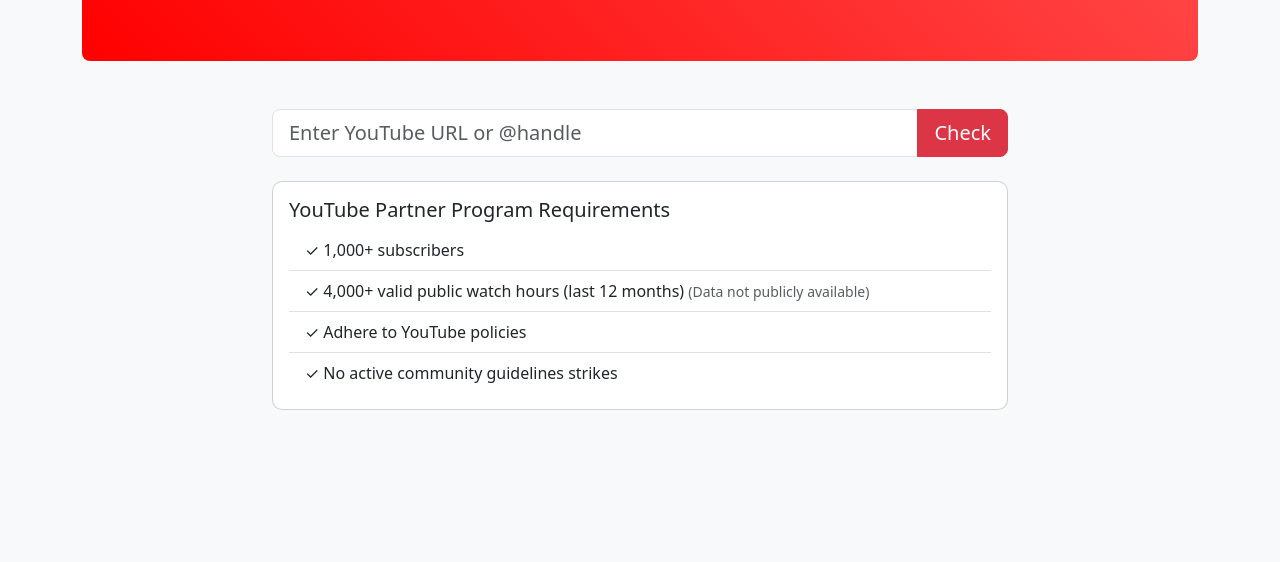
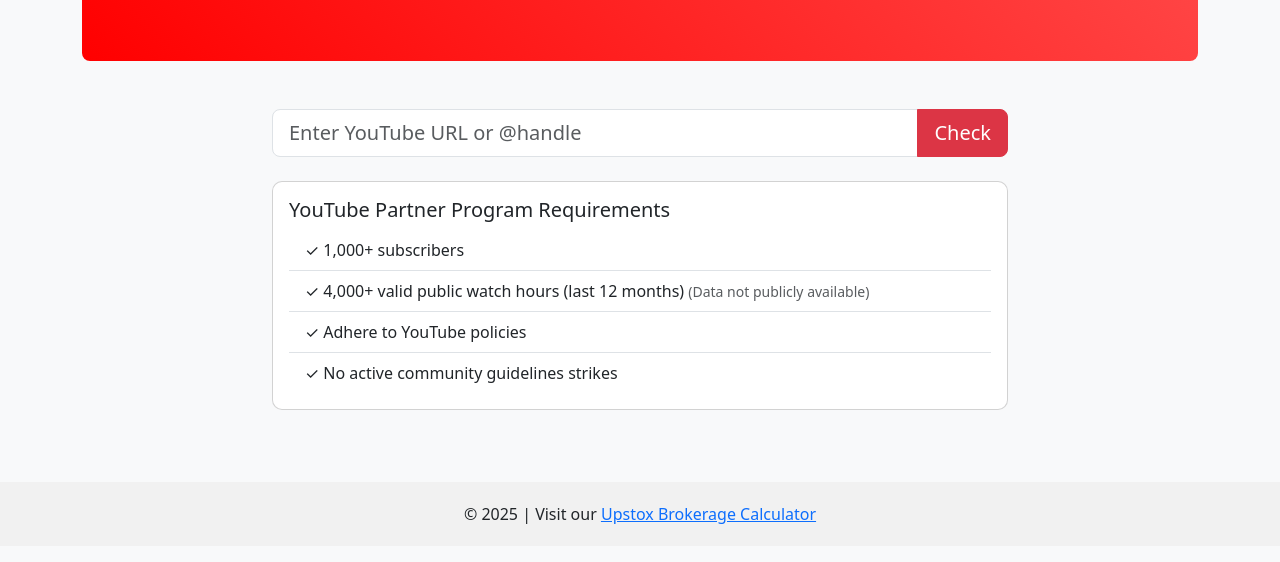
Before and after one commit to Shazi-ai/YouTube-Monetization-Checker, a plain HTML site: page index.html in a window 1280 px wide. Shown: the part 204-766 px from the top of the page. Drawn offline with nearby package versions, Linux system fonts and the light colour scheme.

Commit message:
Update index.html

```diff
--- a/index.html
+++ b/index.html
@@ -299,5 +299,15 @@
 if (e.key === 'Enter') checkMonetization();
 });
 </script>
+  </head>
+<body>
+
+  <!-- Page content here -->
+
+  <footer style="text-align:center; padding:20px; background-color:#f1f1f1;">
+    © 2025 | Visit our
+    <a href="https://shazi-ai.github.io/Upstox-Brokerage-Calculator/" target="_blank">Upstox Brokerage Calculator</a>
+  </footer>
+
 </body>
 </html>
```
